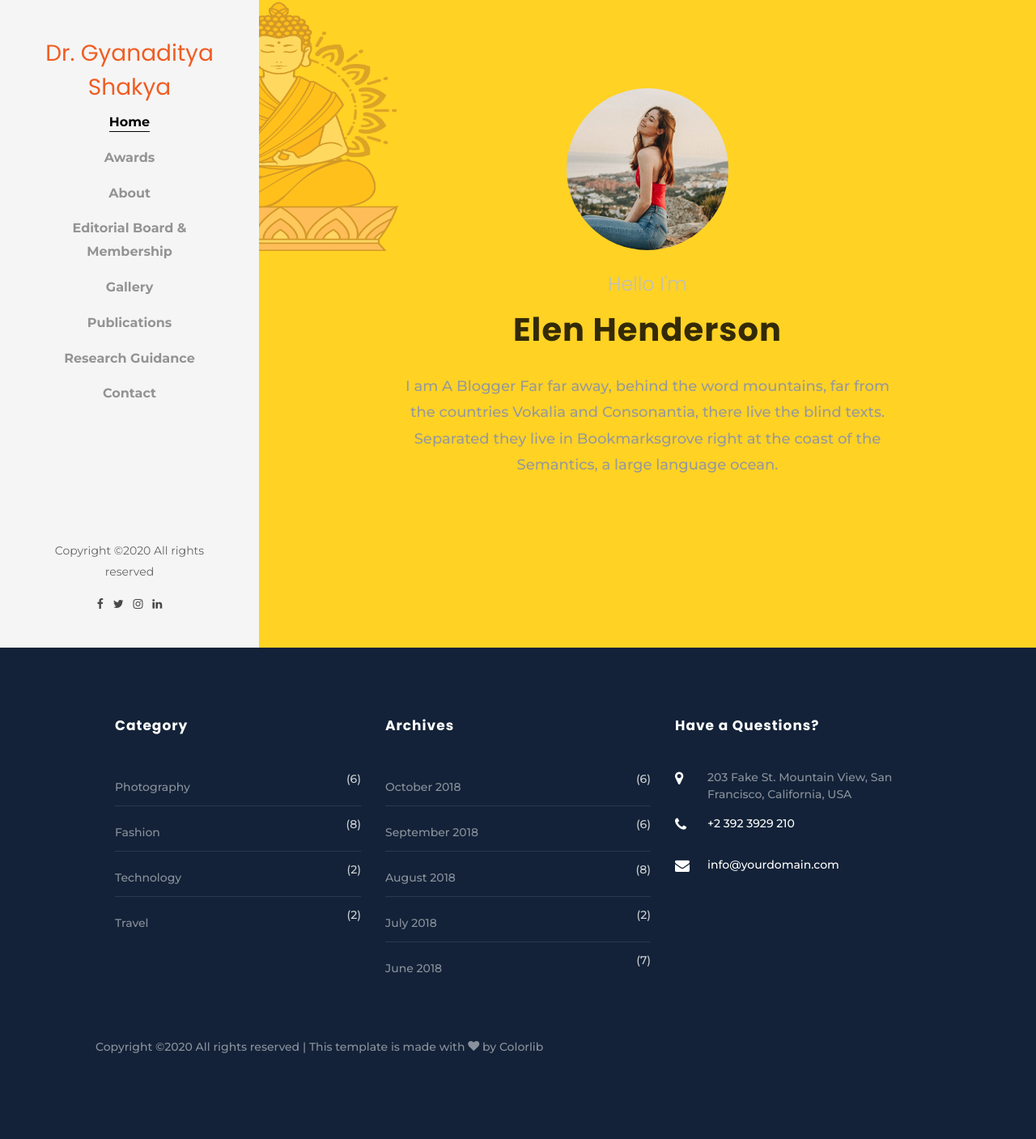
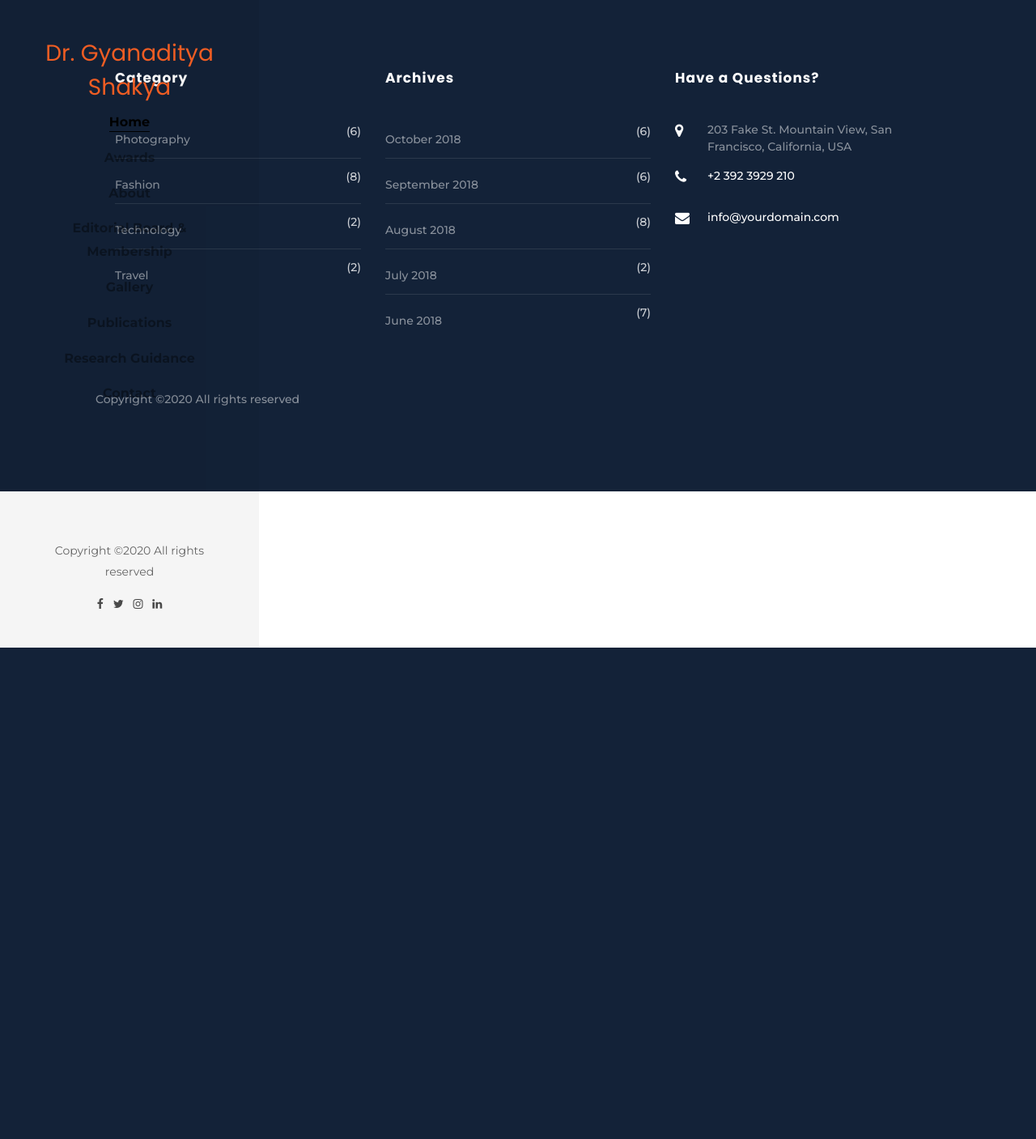
Before and after one commit to raimukul/gyanadityashakya.in, a PHP site: page /about.php in a window 1280 px wide. Shown: the whole page at 81% size. After the commit the page ends 800 px from the top, so only its background shows below. Run offline with PHP 8.4, Linux system fonts and the light colour scheme; some libraries are stand-ins or nearby versions; some web fonts are replaced.

Commit message:
dcsgvedstrf

```diff
--- a/about.php
+++ b/about.php
@@ -1,29 +1,8 @@
 <?php include("header.php") ;
+ ?>
 
- ?>
- <!-- loader -->
-  <!-- <div id="ftco-loader" class="show fullscreen"><svg class="circular" width="48px" height="48px"><circle class="path-bg" cx="24" cy="24" r="22" fill="none" stroke-width="4" stroke="#eeeeee"/><circle class="path" cx="24" cy="24" r="22" fill="none" stroke-width="4" stroke-miterlimit="10" stroke="#F96D00"/></svg></div> -->
-		<div id="colorlib-main">
-			<div class="hero-wrap hero-wrap-2 js-fullheight" style="background-image: url(images/bg444.png);" data-stellar-background-ratio="0.5">
-				<!-- <div class="overlay"></div> -->
-				<div class="js-fullheight d-flex justify-content-center align-items-center">
-					<div class="col-md-8 text text-center">
-						<div class="img mb-4" style="background-image: url(images/author.jpg);"></div>
-						<div class="desc">
-							<h2 class="subheading">Hello I'm</h2>
-							<h1 class="mb-4">Elen Henderson</h1>
-							<p class="mb-4">I am A Blogger Far far away, behind the word mountains, far from the countries Vokalia and Consonantia, there live the blind texts. Separated they live in Bookmarksgrove right at the coast of the Semantics, a large language ocean.</p>
-							<ul class="ftco-social mt-3">
-                <li class="ftco-animate"><a href="#"><span class="icon-twitter"></span></a></li>
-                <li class="ftco-animate"><a href="#"><span class="icon-facebook"></span></a></li>
-                <li class="ftco-animate"><a href="#"><span class="icon-instagram"></span></a></li>
-              </ul>
-						</div>
-					</div>
-				</div>
-			</div>
-		</div><!-- END COLORLIB-MAIN -->
-	</div><!-- END COLORLIB-PAGE -->
+
+
+
 <?php include("footer.php") ;
-
- ?>
+?>
--- a/footer.php
+++ b/footer.php
@@ -42,8 +42,7 @@
           <div class="col-md-12">
 
             <p><!-- Link back to Colorlib can't be removed. Template is licensed under CC BY 3.0. -->
-  Copyright &copy;<script>document.write(new Date().getFullYear());</script> All rights reserved | This template is made with <i class="icon-heart" aria-hidden="true"></i> by <a href="https://colorlib.com" target="_blank">Colorlib</a>
-  <!-- Link back to Colorlib can't be removed. Template is licensed under CC BY 3.0. --></p>
+  Copyright &copy;<script>document.write(new Date().getFullYear());</script> All rights reserved</p>
           </div>
         </div>
       </div>
--- a/header.php
+++ b/header.php
@@ -44,7 +44,7 @@
 				</ul>
 			</nav>
 
-			<div class="colorlib-footer">
+				<div class="colorlib-footer">
 				<p>
 			  Copyright &copy;<script>document.write(new Date().getFullYear());</script> All rights reserved </p>
 				<ul>
--- a/index.php
+++ b/index.php
@@ -27,7 +27,7 @@
 			</div>
 
 
-<div class="jumbotron">
+    <div class="jumbotron">
 	<h3 class=" text-lg-left mt-0 mb-0">
        Biography
         </h3>
@@ -44,6 +44,7 @@
 
 </div>
 
+
 <?php include("footer.php") ;
 
  ?>
```
Lines whose indentation alone changed are shown as unchanged.
